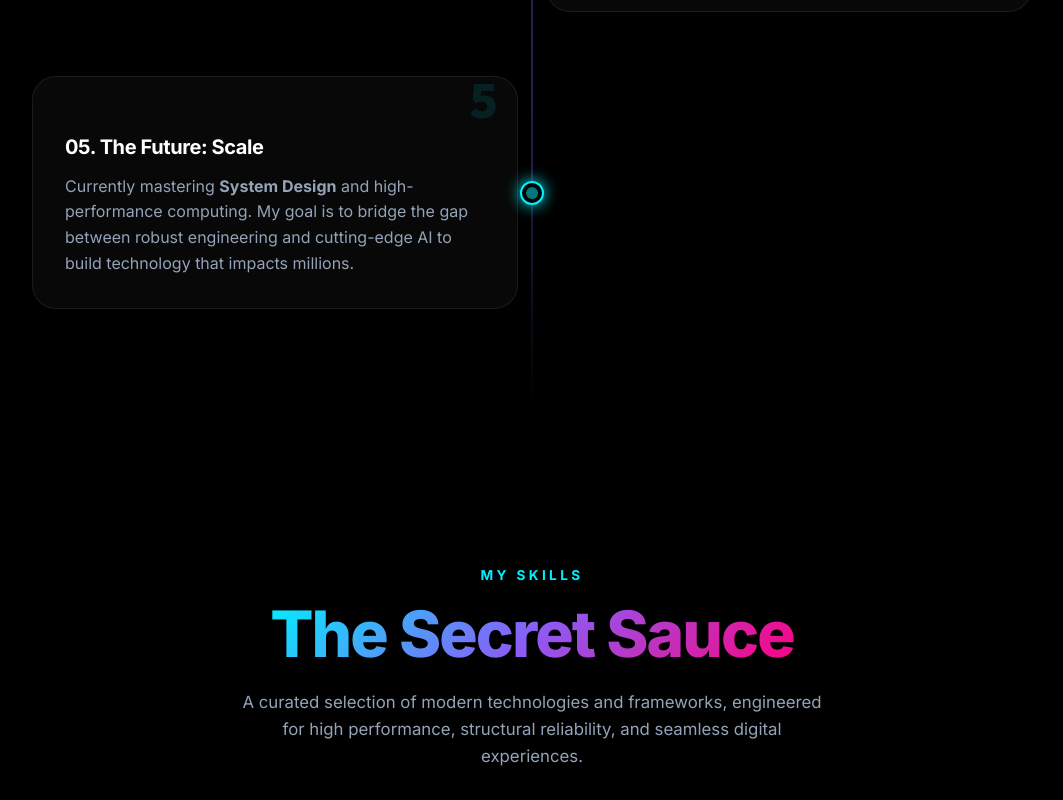
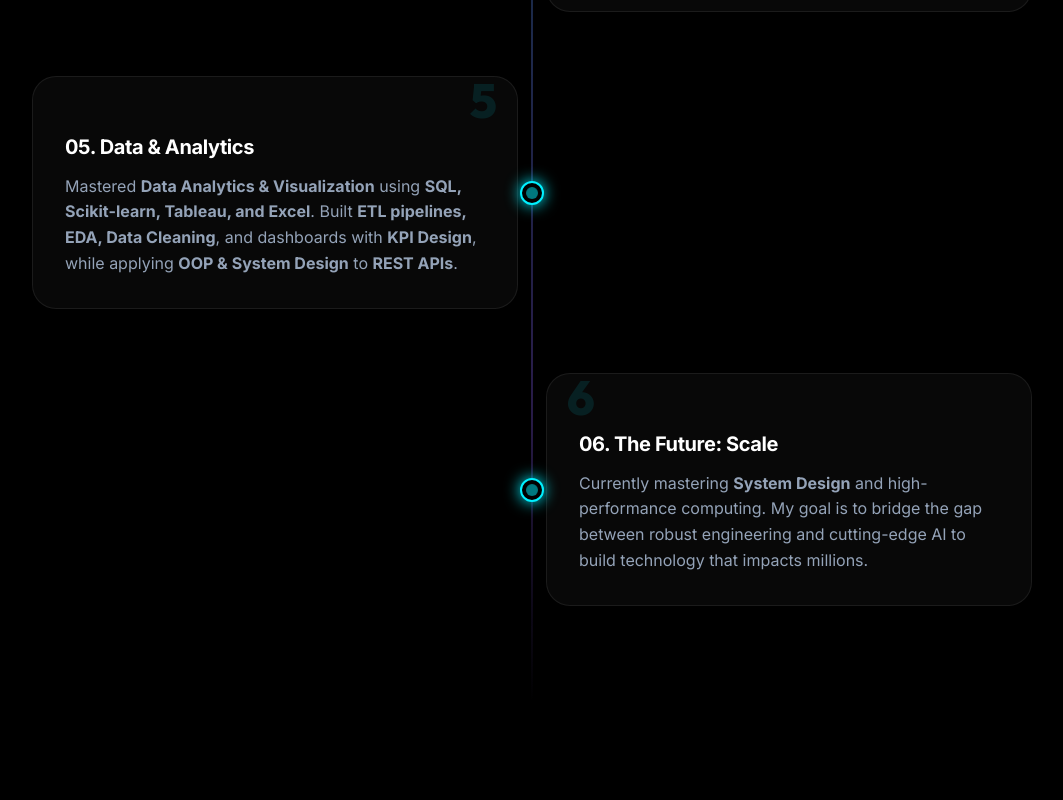
Before and after one commit to adnan275/portfolio, a React (Vite) app: page / in a window 1280 px wide. Shown: the part 2940-3740 px from the top of the page, without its empty margins (124-1187 px from the left). Built offline with nearby package versions, Linux system fonts and the light colour scheme; no server answers.

Commit message:
Add Data & Analytics milestone to journey section in About.jsx

```diff
--- a/src/sections/About.jsx
+++ b/src/sections/About.jsx
@@ -22,7 +22,11 @@ const About = () => {
             content: "Explored the world of <strong>Generative AI</strong>, specializing in <strong>RAG (Retrieval-Augmented Generation)</strong> and <strong>Agentic Workflows</strong> using LangChain. Built systems that can think and act autonomously."
         },
         {
-            title: "05. The Future: Scale",
+            title: "05. Data & Analytics",
+            content: "Mastered <strong>Data Analytics & Visualization</strong> using <strong>SQL, Scikit-learn, Tableau, and Excel</strong>. Built <strong>ETL pipelines, EDA, Data Cleaning</strong>, and dashboards with <strong>KPI Design</strong>, while applying <strong>OOP & System Design</strong> to <strong>REST APIs</strong>."
+        },
+        {
+            title: "06. The Future: Scale",
             content: "Currently mastering <strong>System Design</strong> and high-performance computing. My goal is to bridge the gap between robust engineering and cutting-edge AI to build technology that impacts millions."
         }
     ];
```
